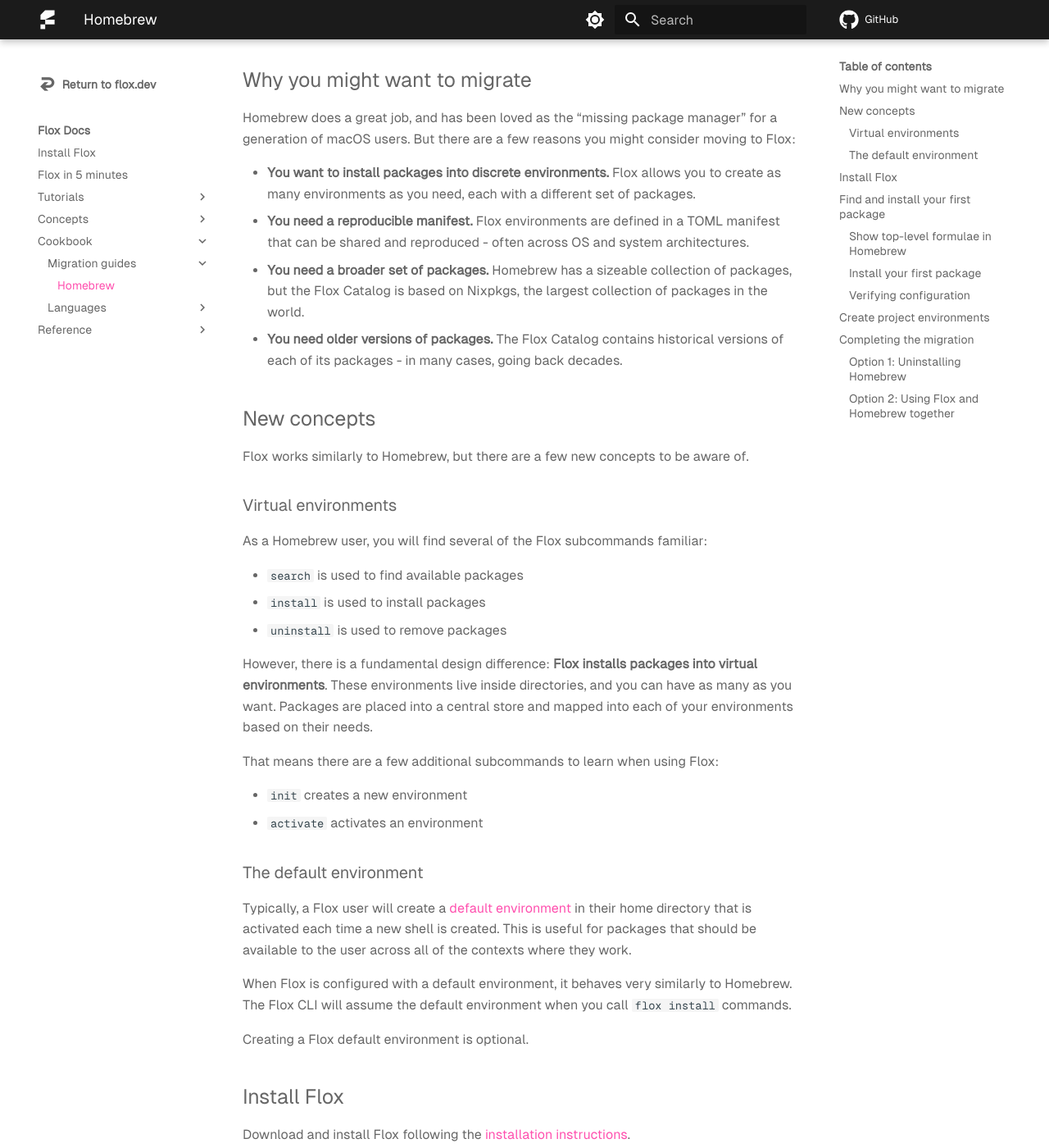
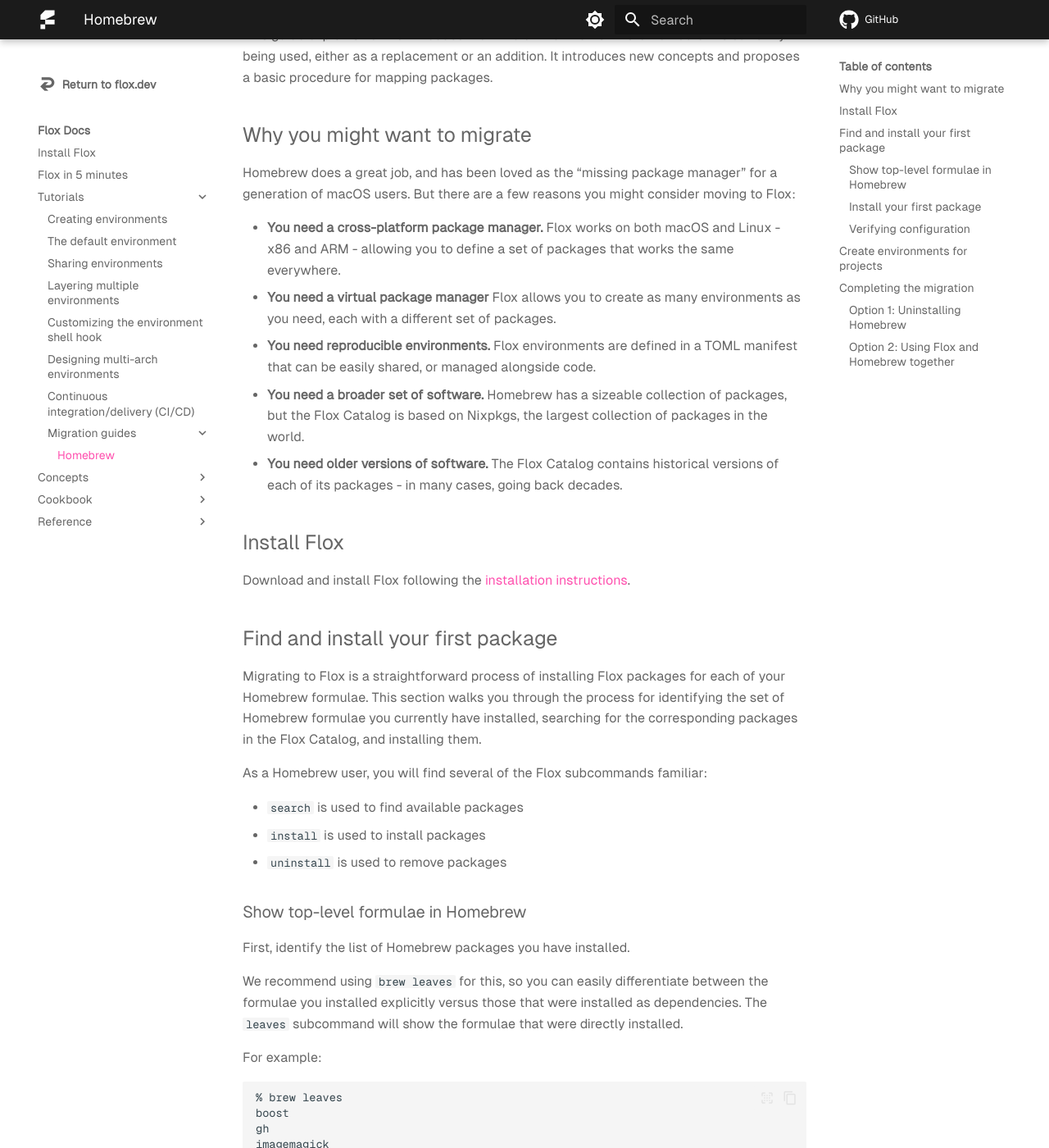
Before and after one commit to flox/floxdocs, an MkDocs documentation site: the page built from docs/tutorials/migrations/homebrew.md, in a window 1280 px wide and 1400 px high, scrolled down 299 px. Shown: the whole window at 82% size. Built offline with MkDocs 1.6.1 and Material for MkDocs 9.7.7, drawn with Linux system fonts in a browser that asks for light colours; plug-ins that fetch from the network failed and are left out; comment, search, counter and statistics services are not loaded; some of the changed text lies outside the part shown.

Commit message:
addressing feedback
Signed-off-by: Ross Turk <ross@flox.dev>

````diff
--- a/docs/cookbook/migrations/homebrew.md
+++ b/docs/tutorials/migrations/homebrew.md
@@ -4,6 +4,8 @@
 ---
 
 # Homebrew migration guide
+Flox is a virtual environment manager and package manager all in one. Using Flox, you can create virtual environments containing packages from the Flox Catalog.
+
 Flox can replace Homebrew entirely, or they can be used together.
 
 This guide explains how to introduce Flox into environments where Homebrew is currently being used, either as a replacement or an addition. It introduces new concepts and proposes a basic procedure for mapping packages.
@@ -11,41 +13,23 @@
 ## Why you might want to migrate
 Homebrew does a great job, and has been loved as the “missing package manager” for a generation of macOS users. But there are a few reasons you might consider moving to Flox:
 
-* **You want to install packages into discrete environments.** Flox allows you to create as many environments as you need, each with a different set of packages.
-* **You need a reproducible manifest.** Flox environments are defined in a TOML manifest that can be shared and reproduced - often across OS and system architectures.
-* **You need a broader set of packages.** Homebrew has a sizeable collection of packages, but the Flox Catalog is based on Nixpkgs, the largest collection of packages in the world.
-* **You need older versions of packages.** The Flox Catalog contains historical versions of each of its packages - in many cases, going back decades.
+* **You need a cross-platform package manager.** Flox works on both macOS and Linux - x86 and ARM - allowing you to define a set of packages that works the same everywhere.
+* **You need a virtual package manager** Flox allows you to create as many environments as you need, each with a different set of packages.
+* **You need reproducible environments.** Flox environments are defined in a TOML manifest that can be easily shared, or managed alongside code.
+* **You need a broader set of software.** Homebrew has a sizeable collection of packages, but the Flox Catalog is based on Nixpkgs, the largest collection of packages in the world.
+* **You need older versions of software.** The Flox Catalog contains historical versions of each of its packages - in many cases, going back decades.
 
-## New concepts
-Flox works similarly to Homebrew, but there are a few new concepts to be aware of.
+## Install Flox
+Download and install Flox following the [installation instructions]().
 
-### Virtual environments
+## Find and install your first package
+Migrating to Flox is a straightforward process of installing Flox packages for each of your Homebrew formulae. This section walks you through the process for identifying the set of Homebrew formulae you currently have installed, searching for the corresponding packages in the Flox Catalog, and installing them.
 
 As a Homebrew user, you will find several of the Flox subcommands familiar:
 
 * `search` is used to find available packages
 * `install` is used to install packages
 * `uninstall` is used to remove packages
-
-However, there is a fundamental design difference: **Flox installs packages into virtual environments**. These environments live inside directories, and you can have as many as you want. Packages are placed into a central store and mapped into each of your environments based on their needs.
-
-That means there are a few additional subcommands to learn when using Flox:
-
-* `init` creates a new environment
-* `activate` activates an environment
-
-### The default environment
-Typically, a Flox user will create a [default environment]() in their home directory that is activated each time a new shell is created. This is useful for packages that should be available to the user across all of the contexts where they work.
-
-When Flox is configured with a default environment, it behaves very similarly to Homebrew. The Flox CLI will assume the default environment when you call `flox install` commands.
-
-Creating a Flox default environment is optional.
-
-## Install Flox
-Download and install Flox following the [installation instructions]().
-
-## Find and install your first package
-This section walks you through the process for finding your installed Homebrew packages in the Flox Catalog.
 
 ### Show top-level formulae in Homebrew
 First, identify the list of Homebrew packages you have installed.
@@ -92,29 +76,27 @@
 % flox install boost
 ```
 
-The first time you install a package, Flox will ask you whether you want to create a default environment. If you choose to do so, Flox will then ask you whether you want to configure your dotfiles to automatically activate the new default environment.
+The first time you install a package, Flox will ask you whether you want to create a [default environment](). If you choose to do so, Flox will then ask you whether you want to configure your shell to automatically activate the new default environment.
 
 ```
 [show the flow]
 ```
 
+When Flox is configured with a default environment, it behaves very similarly to Homebrew. The Flox CLI will assume the default environment when you run `flox install` in a directory that doesn't contain an environment of its own.
+
+Creating a Flox default environment is optional.
+
 If you do not choose for this to be automated at the time of your first package installation, you can [follow these instructions]() to add Flox to your dotfiles manually.
 
 ### Verifying configuration
-Exit your active shell and create a new one, causing the dotfile changes to take effect. The first time this happens, you may experience a short delay while your default environment is materialized.
+Exit your active shell and create a new one, causing the dotfile changes to take effect. The first time this happens, you may experience a short delay while your default environment is materialized. The next time you open a shell it should be quick because the environment has been cached.
 
-Once the shell is available, verify that your default environment is active by running `flox` with no arguments:
+Once the shell is available, you should see `flox [default]` prepended to your shell prompt. You can also verify that your default environment is active by running `flox envs`:
 
 ```
-% flox
-flox version 1.3.6
-
-Usage: flox OPTIONS (init|activate|search|install|...) [--help]
-
-Use 'flox --help' for full list of commands and more information
-
+flox [default] % flox envs
 ✨ Active environments:
-  default           /Users/floxfan
+  default           /Users/rturk
 ```
 
 If you see `default` listed amongst the active environments, your dotfiles have been correctly modified. The default environment will be active whenever you log in.
@@ -122,45 +104,28 @@
 Verify that your package has been installed using `flox list`:
 
 ```
-% flox list
+flox [default] % flox list
 boost: boost (boost@1.81.0)
 ```
 
-## Create project environments
+## Create environments for projects
 As you continue to migrate packages from Homebrew to Flox, you may find that you don’t need them all in your default environment.
 
 The default environment is intended for packages that should be available to the user across all of the contexts where they work. It is commonly used for general utilities like `gh`, `gnused`, and `curl` that apply to many situations.
 
-Packages that are required for specific contexts (e.g., different projects in a monorepo, different repos, different customer deployments, etc.) are often installed into project environments which are then activated in addition to the default environment.
+Packages that are required for specific contexts (e.g., different projects in a monorepo, different repos, different customer deployments, etc.) are often installed into path environments which are then activated in addition to the default environment.
 
-A project environment can be created using `flox init`:
+That means there are a few additional subcommands to learn when using Flox:
 
-```
-flox [default] % cd node-project
+* `init` creates a new environment
+* `activate` activates an environment, to make the packages available
 
-flox [default] % flox init
-✨ Created environment 'node-project' (aarch64-darwin)
-
-Next:
-  $ flox search <package>    <- Search for a package
-  $ flox install <package>   <- Install a package into an environment
-  $ flox activate            <- Enter the environment
-  $ flox edit                <- Add environment variables and shell hooks
-
-flox [default] % flox install nodejs
-✅ 'nodejs' installed to environment 'node-project'
-
-flox [default] % flox activate
-✅ You are now using the environment 'node-project'.
-To stop using this environment, type 'exit'
-
-flox [node-project default] %
-```
+View the [creating environments]() page for more details.
 
 When installing packages that you are accustomed to getting from Homebrew, consider the following guidelines:
 
 * install the packages you always need into your default environment, and
-* install the rest into environments for the projects where they are required.
+* install the rest into environments for the projects or contexts where they are required.
 
 ## Completing the migration
 Once you have installed all of the Flox packages you need, you have a few options. You can either uninstall Homebrew and use Flox exclusively, or you can use them together.
--- a/mkdocs.yml
+++ b/mkdocs.yml
@@ -42,6 +42,8 @@
     - Customizing the environment shell hook: tutorials/customizing-environments.md
     - Designing multi-arch environments: tutorials/multi-arch-environments.md
     - Continuous integration/delivery (CI/CD): tutorials/ci-cd.md
+    - Migration guides:
+      - ... | flat | tutorials/migrations/*
   - Concepts:
     - Environments: concepts/environments.md
     - Environment manifest: concepts/manifest.md
@@ -52,8 +54,6 @@
     - Services: concepts/services.md
     - Flox vs. container workflows: concepts/flox-vs-containers.md
   - Cookbook:
-    - Migration guides:
-      - ... | flat | cookbook/migrations/*
     - Languages:
       - ... | flat | cookbook/languages/*
   - Reference:
````
